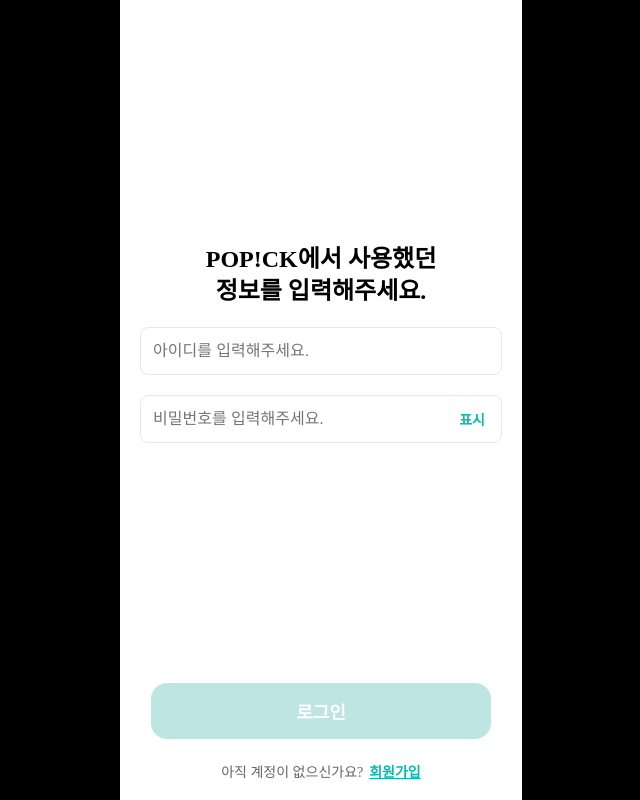
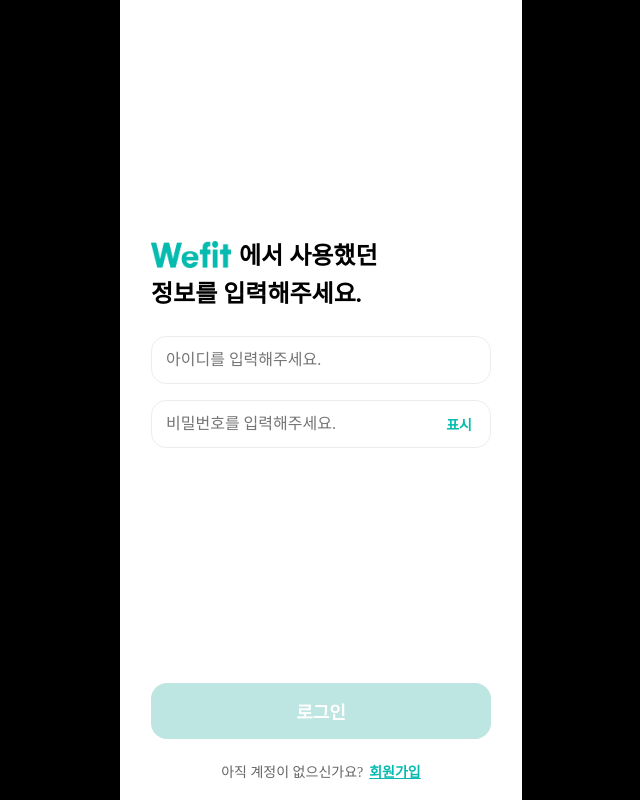
Before and after one commit to MAS-MIRIM/Momento_Frontend, a React (Vite) app: page /login in a window 1280 px wide. Shown: the whole page, without its empty margins (319-959 px from the left). Built offline with nearby package versions, Linux system fonts and the light colour scheme.

Commit message:
[Feat] :: 로그인 페이지 디자인 추가

```diff
--- a/src/pages/LoginPage.jsx
+++ b/src/pages/LoginPage.jsx
@@ -1,6 +1,15 @@
 import { useState } from "react";
 import styled from "styled-components";
-// import ApiService from "../utils/api"; // TODO: 연결되면 API 호출 활성화
+import logo from "../assets/logo.png";
+import error from "../assets/error.png";
+// import ApiService from "../utils/api"; TODO: 연결되면 API 호출 활성화
+
+const ErrorText = ({ children }) => (
+  <StyledErrorText>
+    <ErrorIcon src={error} alt="경고" />
+    {children}
+  </StyledErrorText>
+);
 
 const LoginScreen = ({
   onLoginSuccess = () => {},
@@ -51,13 +60,15 @@
 
   return (
     <Container>
-      <Form onSubmit={handleLogin}>
+      <Card onSubmit={handleLogin}>
         <Content>
-          <Header>
-            POP!CK에서 사용했던
+          <StepArea>
+            <StepTitle>
+              <LogoImg src={logo} alt="로고" />
+              에서 사용했던
               <br />
               정보를 입력해주세요.
-          </Header>
+            </StepTitle>
 
             <Field>
               <InputWrapper hasError={Boolean(idError)}>
@@ -89,20 +100,21 @@
               </InputWrapper>
               {passwordError && <ErrorText>{passwordError}</ErrorText>}
             </Field>
+          </StepArea>
         </Content>
 
         <ButtonGroup>
           <PrimaryButton type="submit" disabled={!isFormValid || isSubmitting}>
             로그인
           </PrimaryButton>
-          <PromptRow>
+          <LoginPrompt>
             <PromptText>아직 계정이 없으신가요?</PromptText>
             <TextButton type="button" onClick={onSignUpPress}>
               회원가입
             </TextButton>
-          </PromptRow>
+          </LoginPrompt>
         </ButtonGroup>
-      </Form>
+      </Card>
     </Container>
   );
 };
@@ -117,7 +129,7 @@
   padding: 40px 20px;
 `;
 
-const Form = styled.form`
+const Card = styled.form`
   width: 100%;
   max-width: 420px;
   height: 100%;
@@ -130,29 +142,50 @@
   display: flex;
   flex-direction: column;
   justify-content: center;
-  gap: 20px;
+  gap: 24px;
 `;
 
-const Header = styled.h1`
+const StepArea = styled.div`
+  display: flex;
+  flex-direction: column;
+  gap: 16px;
+  align-items: center;
+`;
+
+const LogoImg = styled.img`
+  width: 80px;
+  height: auto;
+  margin-right: 8px;
+  vertical-align: middle;
+  margin-bottom: 8px;
+`;
+
+const StepTitle = styled.h1`
   font-size: 24px;
   font-weight: 700;
-  line-height: 32px;
+  line-height: 36px;
   margin: 0;
-  text-align: center;
+  text-align: left;
+  width: 340px;
+  margin-bottom: 8px;
 `;
 
 const Field = styled.div`
   display: flex;
   flex-direction: column;
   gap: 8px;
+  align-items: center;
+  font-family: "Pretendard";
 `;
 
 const InputWrapper = styled.div`
   display: flex;
+  font-family: "Pretendard";
   align-items: center;
-  border: 1px solid ${({ hasError }) => (hasError ? "#ff4444" : "#e8e8e8")};
-  border-radius: 8px;
-  padding: 0 12px;
+  width: 340px;
+  border: 1px solid ${({ hasError }) => (hasError ? "#ff4444" : "#ededed")};
+  border-radius: 15px;
+  padding: 0 14px;
   background-color: #ffffff;
   transition: border-color 0.2s ease;
 
@@ -163,6 +196,7 @@
 
 const StyledInput = styled.input`
   flex: 1;
+  font-family: "Pretendard";
   border: none;
   padding: 14px 0;
   font-size: 16px;
@@ -172,6 +206,7 @@
 
   ::placeholder {
     color: #a7a7a7;
+    font-family: "Pretendard";
   }
 `;
 
@@ -185,9 +220,22 @@
   padding: 0 4px;
 `;
 
-const ErrorText = styled.span`
+const ErrorIcon = styled.img`
+  width: 16px;
+  height: 16px;
+  margin-right: 4px;
+  flex-shrink: 0;
+`;
+
+const StyledErrorText = styled.span`
   color: #ff4444;
   font-size: 14px;
+  width: 340px;
+  text-align: left;
+  display: flex;
+  align-items: center;
+  padding-left: 2px;
+  margin-top: 4px;
 `;
 
 const ButtonGroup = styled.div`
@@ -222,7 +270,7 @@
   }
 `;
 
-const PromptRow = styled.div`
+const LoginPrompt = styled.div`
   display: flex;
   justify-content: center;
   align-items: center;
```
Lines whose indentation alone changed are shown as unchanged.
